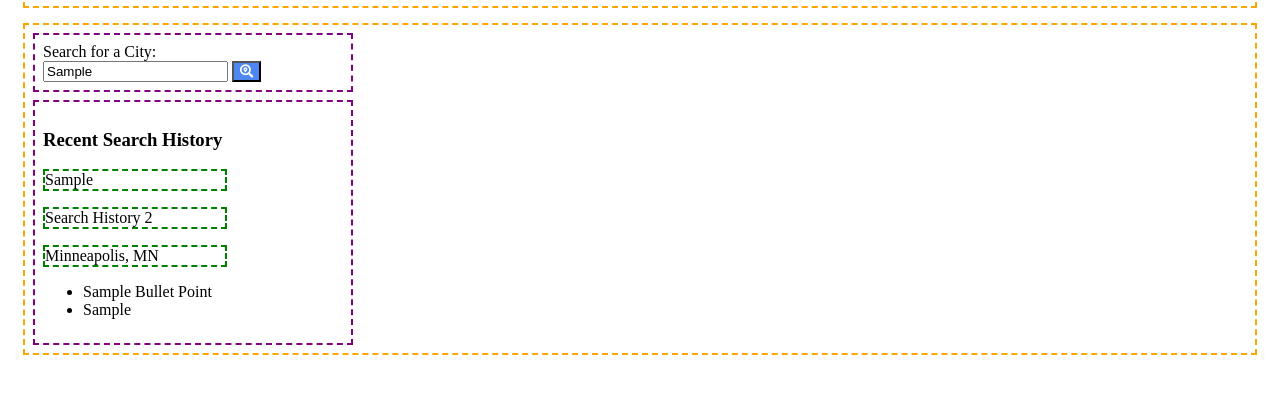
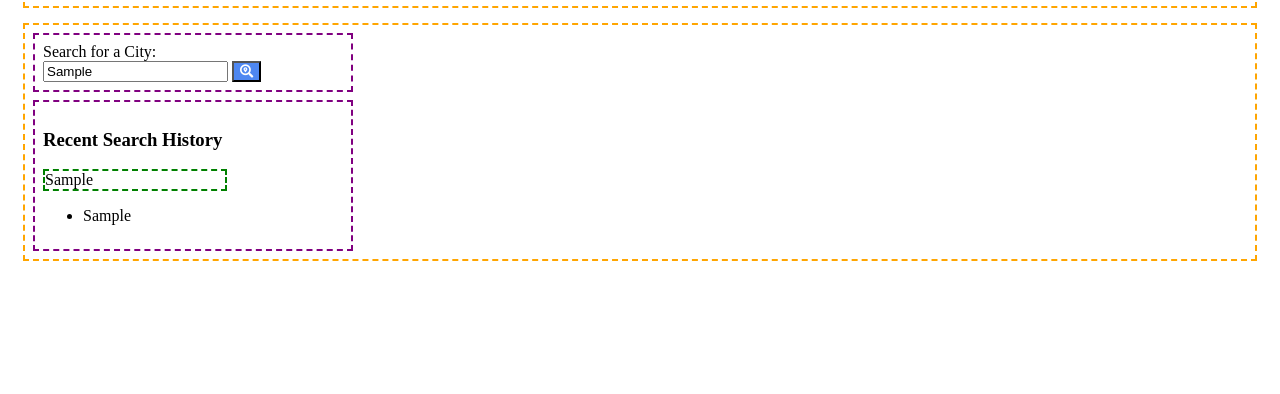
Before and after one commit to boogiematrix/Gotta-Catch-A-Vibe, a plain HTML site: page index.html in a window 1280 px wide. Both pictures are taken after typing "Sample" into the empty fields and a click on the button 246 px from the left and 213 px from the top of the page. Shown: the part 142-536 px from the top of the page. Drawn offline with nearby package versions, Linux system fonts and the light colour scheme.

Commit message:
created elements contain city names along with IDs which reference the array index. Scoping variable issues prevent local storage access. I think I know a work around for that

```diff
--- a/index.html
+++ b/index.html
@@ -37,17 +37,8 @@
                 <p id = "recentCitySearch1"> Search History 1 </p>
             </div>
 
-            <div class = "searchHistoryCityBlock">
-                <p> Search History 2 </p>
-            </div>
-
-            <div class = "searchHistoryCityBlock">
-                <p> Minneapolis, MN </p>
-            </div>
-
-
             <ul id = "searchHistoryList">
-                <li> Sample Bullet Point </li>
+                <!-- This is where the search history appears -->
 
             </ul>
 
--- a/pokemon.js
+++ b/pokemon.js
@@ -12,35 +12,54 @@ searchSubmitButtonE1.on("click", function(event){
     var citySearchBoxText = document.getElementById("searchInput").value; // Text we want stored. From the search bar
     recentCitySearch1E1.text(citySearchBoxText); // Displays to screen using what was typed into search bar
 
-    localStorage.setItem("searchInputStorage", citySearchBoxText); // like declaring a new variable.
-
-
     searchHistoryPopulate(citySearchBoxText); // passes on the city name
 })
 
 
 function searchHistoryPopulate(cityName) {
     // triggered by search button press
-    searchHistoryArrayIndex += 1;
-    console.log("after incrament " + searchHistoryArrayIndex + " | City name is " + cityName);
+
+    searchHistoryArrayIndex += 1; // incriments index per push
+    searchHistoryArray.push(cityName); // adds last city name to this array
 
 
-    searchHistoryListE1 = document.getElementById("searchHistoryList");
+    // displays to screen
+    var searchHistoryListE1 = document.getElementById("searchHistoryList");
     var newHeading = document.createElement("li");
+
+    var idTag = "searchInput" + searchHistoryArrayIndex;
+        //var idTag = "searchInput" + searchHistoryArrayIndex;
+
+    newHeading.setAttribute("id", idTag);
     newHeading.innerText = cityName;
     searchHistoryListE1.appendChild(newHeading);
 
+    // sets to local storage
+    var storageLocal = "searchInputStorage" + searchHistoryArrayIndex;
+        // var storageLocal = "searchInputStorage" + searchHistoryArrayIndex;
+    localStorage.setItem(storageLocal, cityName); // like declaring a new variable.
+    localStorage.setItem("searchInputStorage", cityName); // for the first text under search history 1
 
+    // debugging
+    console.log(searchHistoryArray);
+    console.log("-- idTag & index " + idTag + " | getElement result " + newHeading.getAttribute("id"));
+    console.log("the storageLocal " + storageLocal);
 }
 
 
+$("#recentCitySearch1").text(localStorage.getItem("searchInputStorage"));
 
 
 
 /*      --          local storage          --      */
 
-$("#recentCitySearch1").text(localStorage.getItem("searchInputStorage"));
 
+// original
+//localStorage.setItem("searchInputStorage", cityName); // like declaring a new variable.
+//$("#recentCitySearch1").text(localStorage.getItem("searchInputStorage"));
+
+//$(idTag).text(localStorage.getItem(storageLocal));
+//$(HTMLreference ID).text(localStorage.getItem(where it was stored))
 
 
 
```
